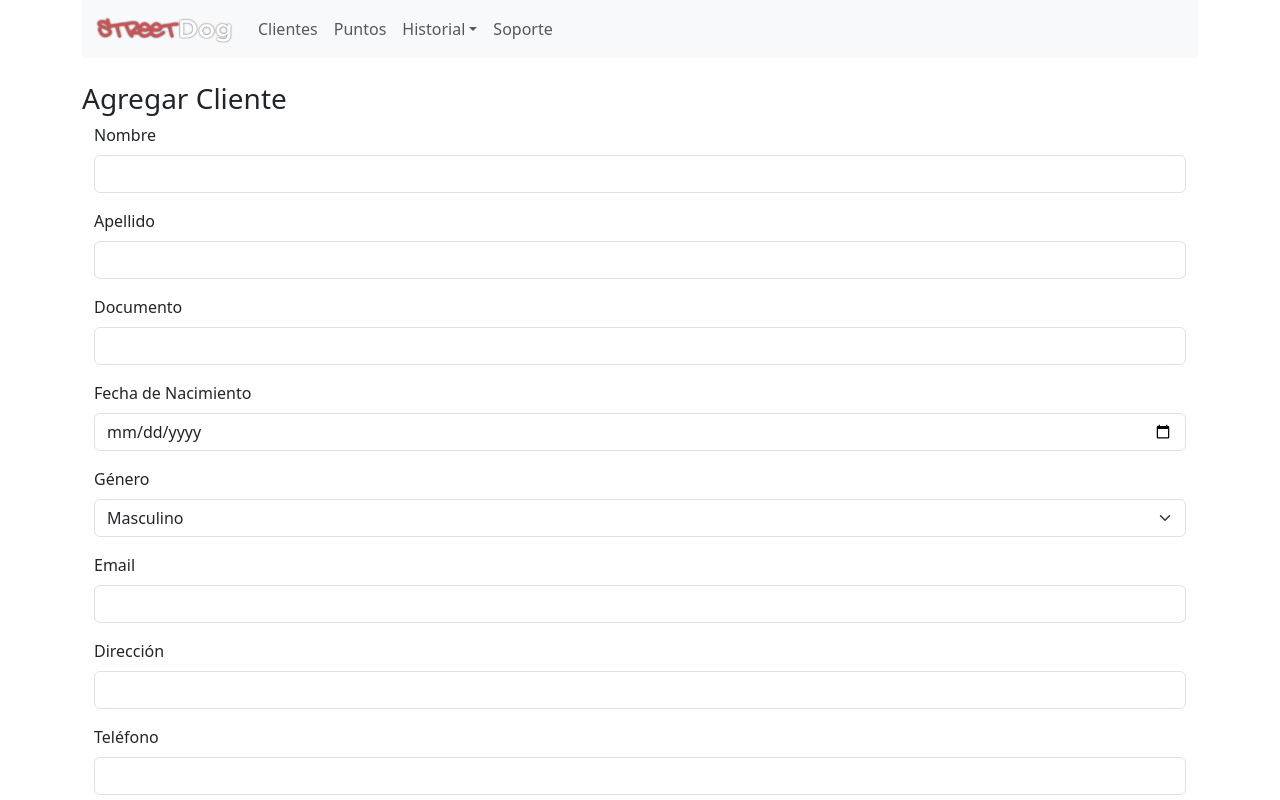
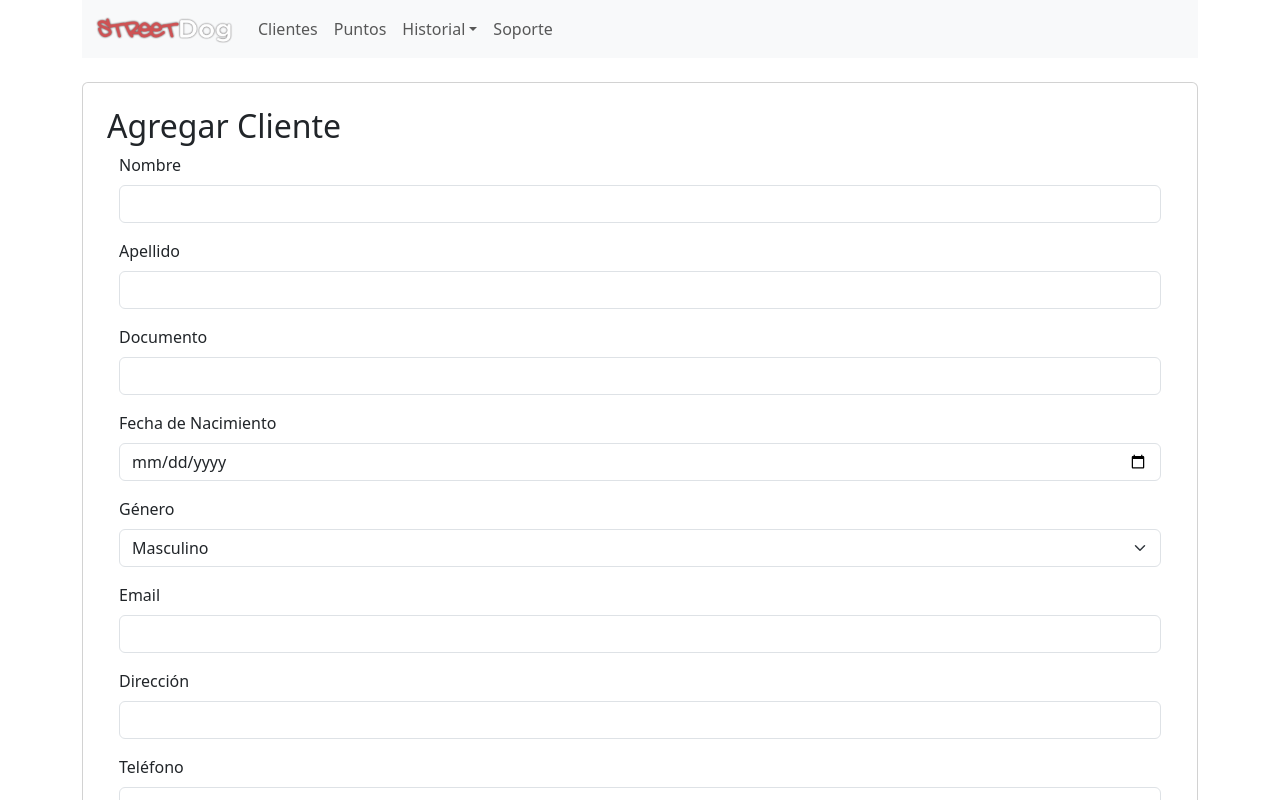
Before and after one commit to tomascorujodev/fidebill-backoffice-front, a React (Vite) app: page /cliente/agregar-cliente in a window 1280 px wide. Shown: the top 800 px of the page. Built offline with nearby package versions, Linux system fonts and the light colour scheme.

Commit message:
cambios a nivel interfaz 3

```diff
--- a/src/views/FormAgregarCliente.jsx
+++ b/src/views/FormAgregarCliente.jsx
@@ -42,7 +42,8 @@ const [cliente, setCliente] = useState({
   return (
     <>
     <div className="container">
-      <h3>Agregar Cliente</h3>
+      <div className="card p-4">
+      <h2>Agregar Cliente</h2>
       <div className="container">
       <form onSubmit={handleSubmit}>
         <div className="mb-3">
@@ -93,6 +94,8 @@ const [cliente, setCliente] = useState({
         <button type="submit" className="btn btn-primary">Agregar</button>
       </form>
       </div>
+      </div>
+      <br />
     </div>
     </>
   );
--- a/src/views/ViewClientes.jsx
+++ b/src/views/ViewClientes.jsx
@@ -63,7 +63,7 @@ export default function ViewCompras() {
         <div className="card p-4">
           <h2>Gestión de Clientes</h2>
           <h3 className="text-end">
-          <Link className="btn btn-outline-success" to="/cliente/agregar-cliente">
+          <Link   className="btn btn-success btn-lg px-3 py-1" to="/cliente/agregar-cliente">
             Agregar cliente
           </Link>
           </h3>
```
